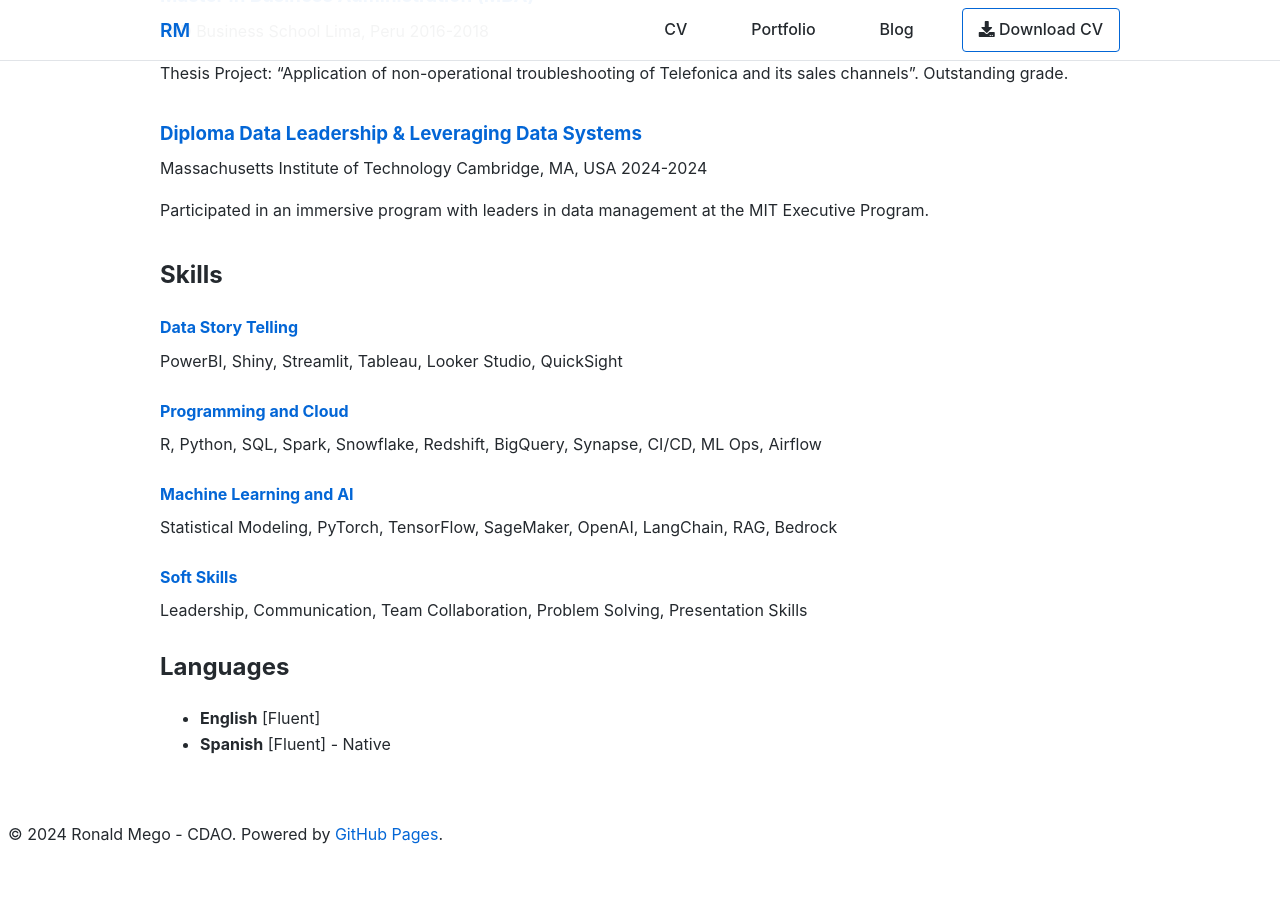
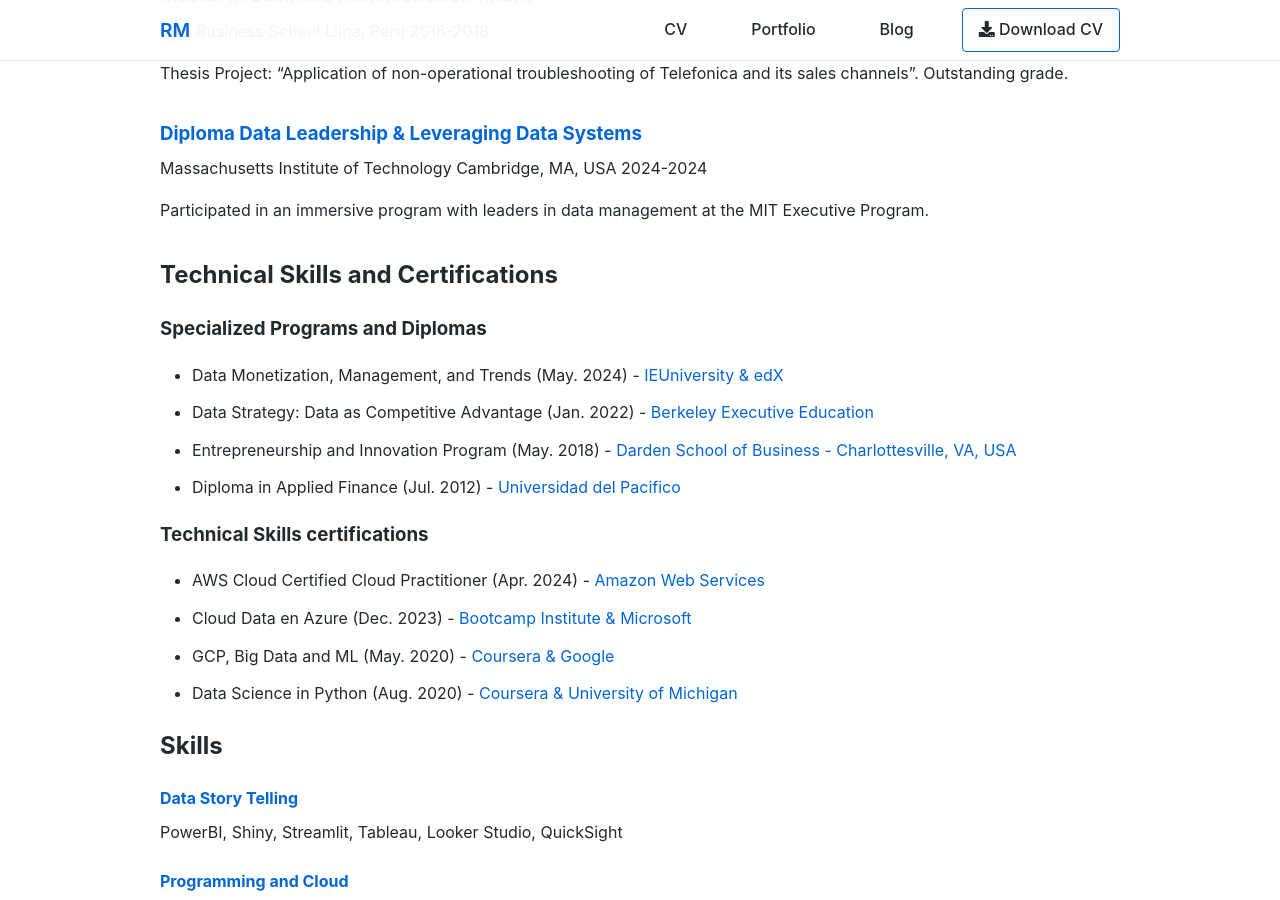
Before and after one commit to ronaldmego/ronaldmego.github.io, a Jekyll site: the page built from index.md, in a window 1280 px wide and 900 px high, scrolled down 3644 px. Built offline with Jekyll 4.4.1, drawn with Linux system fonts in a browser that asks for light colours; before the commit the page ends 4507 px from its top, so only the background shows below that.

Commit message:
update work experience

```diff
--- a/index.md
+++ b/index.md
@@ -184,6 +184,28 @@
 </div>
 
 
+## Technical Skills and Certifications
+
+<div class="certifications">
+<h3>Specialized Programs and Diplomas</h3>
+<ul>
+<li>Data Monetization, Management, and Trends (May. 2024) - <a href="https://courses.edx.org/certificates/447c3529a7dc42aa8bf27297a97b0c88" target="_blank">IEUniversity & edX</a></li>
+<li>Data Strategy: Data as Competitive Advantage (Jan. 2022) - <a href="https://certificates.emeritus.org/39607ed0-10b6-4387-be32-5b34af6a5040" target="_blank">Berkeley Executive Education</a></li>
+<li>Entrepreneurship and Innovation Program (May. 2018) - <a href="https://www.credential.net/54b357e1-243e-47ea-a40f-bcfdcfa04b18?username=ronaldfriizmegosolano20070" target="_blank">Darden School of Business - Charlottesville, VA, USA</a></li>
+<li>Diploma in Applied Finance (Jul. 2012) - <a href="https://www.credential.net/322f33cb-ee81-453d-994a-3f81db550be9?username=ronaldfriizmegosolano20070" target="_blank">Universidad del Pacifico</a></li>
+</ul>
+</div>
+<div class="certifications">
+<h3>Technical Skills certifications</h3>
+<ul>
+<li>AWS Cloud Certified Cloud Practitioner (Apr. 2024) - <a href="https://www.credly.com/badges/b1438ac5-468e-4964-b6ac-2894b7e2204b/linked_in_profile" target="_blank">Amazon Web Services</a></li>
+<li>Cloud Data en Azure (Dec. 2023) - <a href="https://www.credential.net/f49190f2-99e2-4af9-83a9-26bef312b87f?username=ronaldfriizmegosolano20070" target="_blank">Bootcamp Institute & Microsoft</a></li>
+<li>GCP, Big Data and ML (May. 2020) - <a href="https://www.coursera.org/account/accomplishments/certificate/RPWJ8S2L8CYW" target="_blank">Coursera & Google</a></li>
+<li>Data Science in Python (Aug. 2020) - <a href="https://www.coursera.org/account/accomplishments/verify/MYX5XU65HP95" target="_blank">Coursera & University of Michigan</a></li>
+</ul>
+</div>
+
+
 ## Skills
 
 <div class="skills-section">
```
Also changed, not shown: 1 other file.
